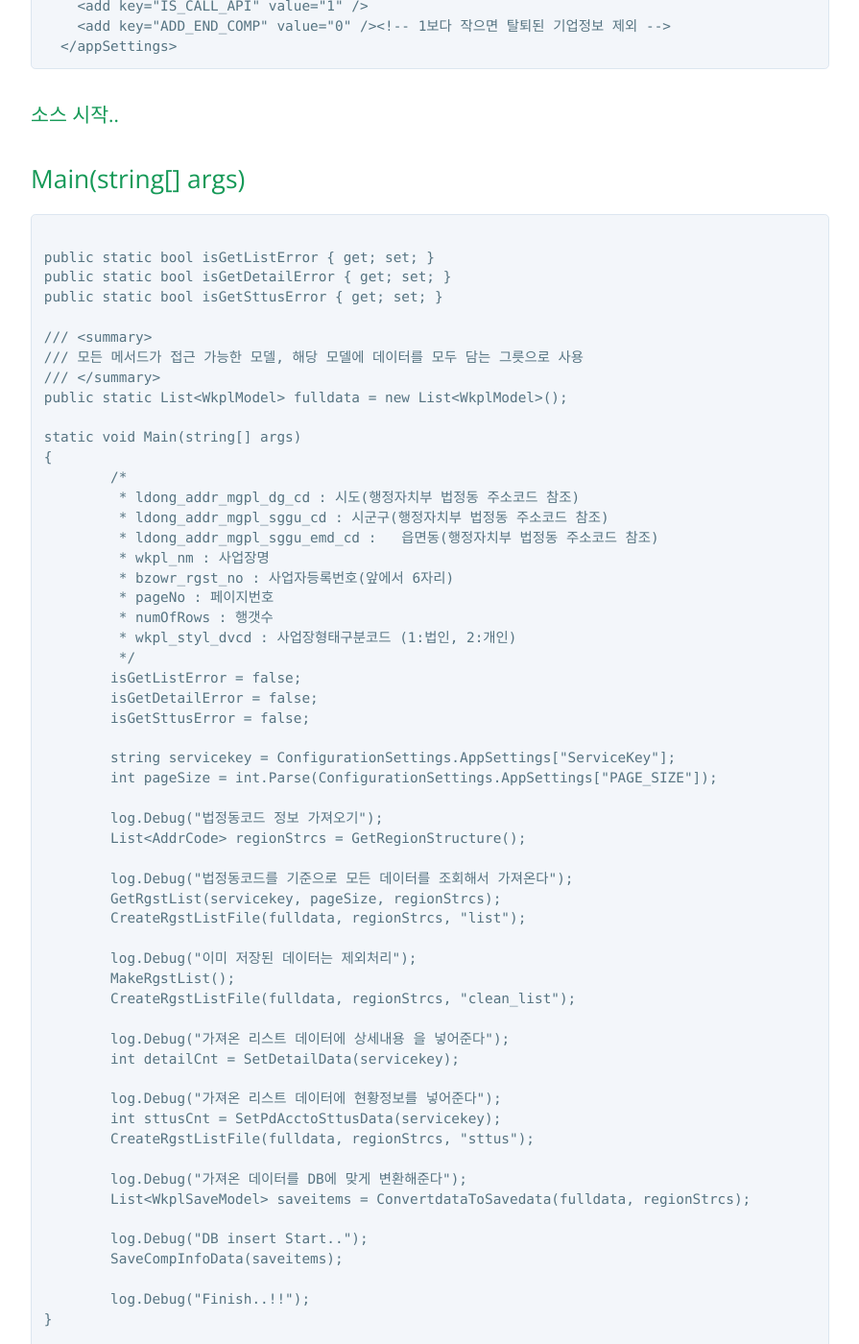
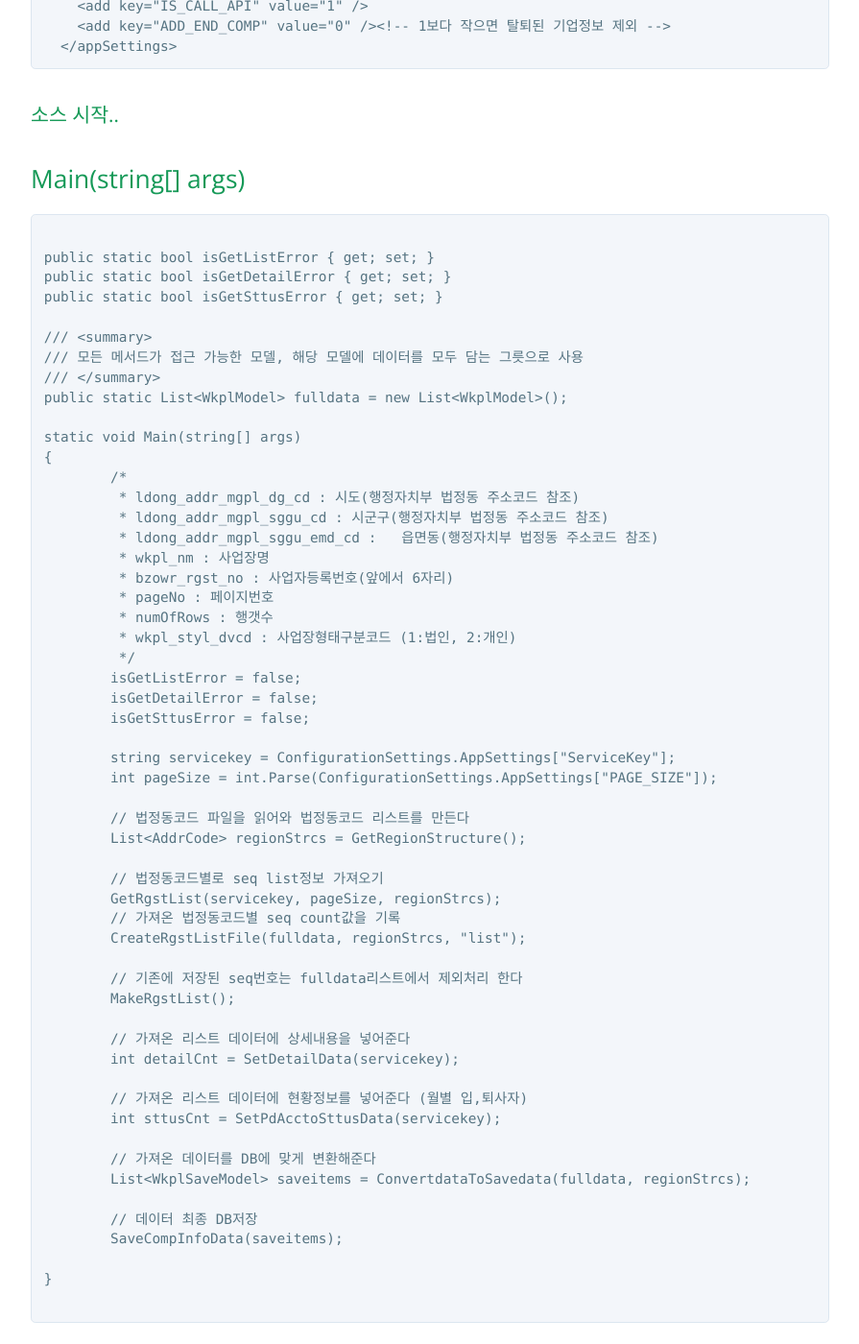
Before and after one commit to zzingyuna/test_site.github.io, a Jekyll site: the page built from _posts/2018-04-20-get_nps_data.md, in a window 1280 px wide and 1400 px high, scrolled down 688 px. Shown: the whole window at 96% size, without its empty margins (192-1087 px from the left). Built offline with Jekyll 4.4.1, drawn with Linux system fonts in a browser that asks for light colours.

Commit message:
Update 2018-04-20-get_nps_data.md

````diff
--- a/_posts/2018-04-20-get_nps_data.md
+++ b/_posts/2018-04-20-get_nps_data.md
@@ -52,31 +52,29 @@ static void Main(string[] args)
 	string servicekey = ConfigurationSettings.AppSettings["ServiceKey"];
 	int pageSize = int.Parse(ConfigurationSettings.AppSettings["PAGE_SIZE"]);
 
-	log.Debug("법정동코드 정보 가져오기");
+	// 법정동코드 파일을 읽어와 법정동코드 리스트를 만든다
 	List<AddrCode> regionStrcs = GetRegionStructure();
 
-	log.Debug("법정동코드를 기준으로 모든 데이터를 조회해서 가져온다");
+	// 법정동코드별로 seq list정보 가져오기
 	GetRgstList(servicekey, pageSize, regionStrcs);
+	// 가져온 법정동코드별 seq count값을 기록
 	CreateRgstListFile(fulldata, regionStrcs, "list");
 
-	log.Debug("이미 저장된 데이터는 제외처리");
+	// 기존에 저장된 seq번호는 fulldata리스트에서 제외처리 한다
 	MakeRgstList();
-	CreateRgstListFile(fulldata, regionStrcs, "clean_list");
 
-	log.Debug("가져온 리스트 데이터에 상세내용 을 넣어준다");
+	// 가져온 리스트 데이터에 상세내용을 넣어준다
 	int detailCnt = SetDetailData(servicekey);
 
-	log.Debug("가져온 리스트 데이터에 현황정보를 넣어준다");
+	// 가져온 리스트 데이터에 현황정보를 넣어준다 (월별 입,퇴사자)
 	int sttusCnt = SetPdAcctoSttusData(servicekey);
-	CreateRgstListFile(fulldata, regionStrcs, "sttus");
 
-	log.Debug("가져온 데이터를 DB에 맞게 변환해준다");
+	// 가져온 데이터를 DB에 맞게 변환해준다
 	List<WkplSaveModel> saveitems = ConvertdataToSavedata(fulldata, regionStrcs);
 
-	log.Debug("DB insert Start..");
+	// 데이터 최종 DB저장
 	SaveCompInfoData(saveitems);
 
-	log.Debug("Finish..!!");
 }
 
 ```
````
